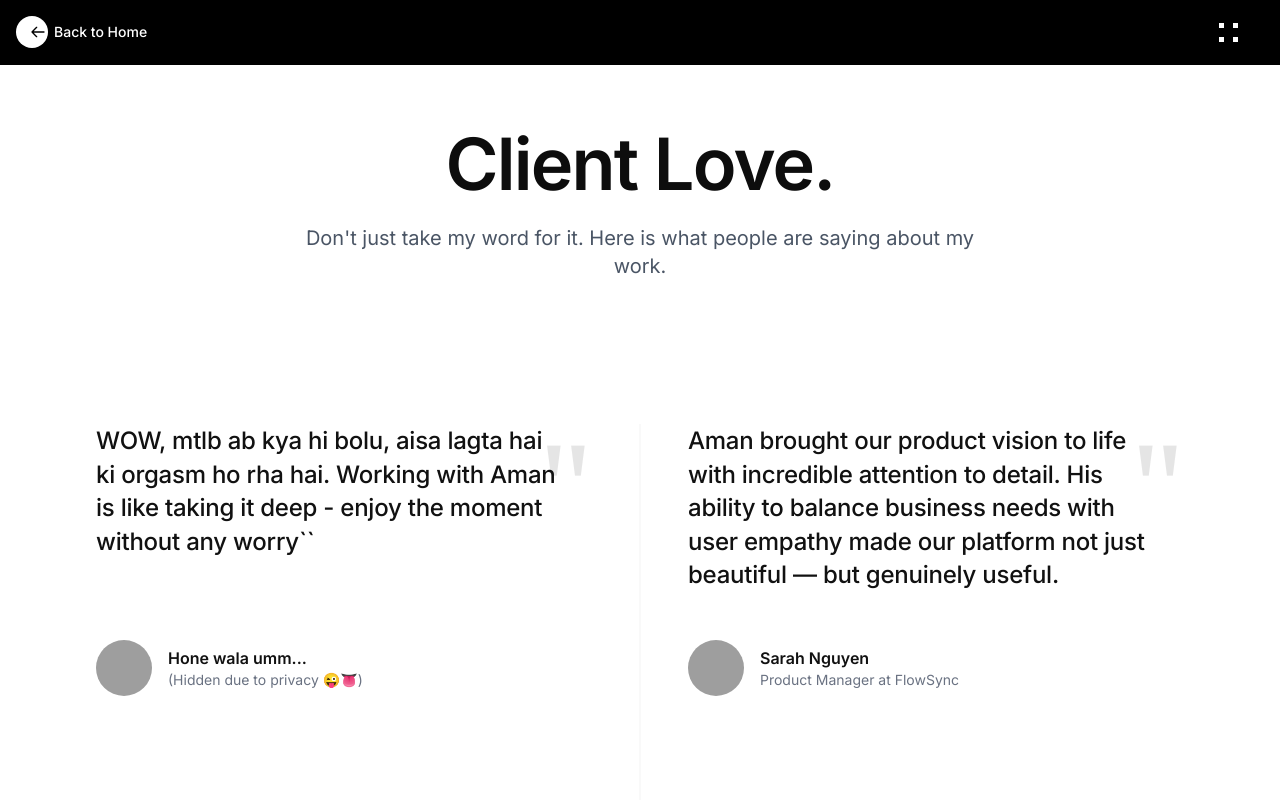
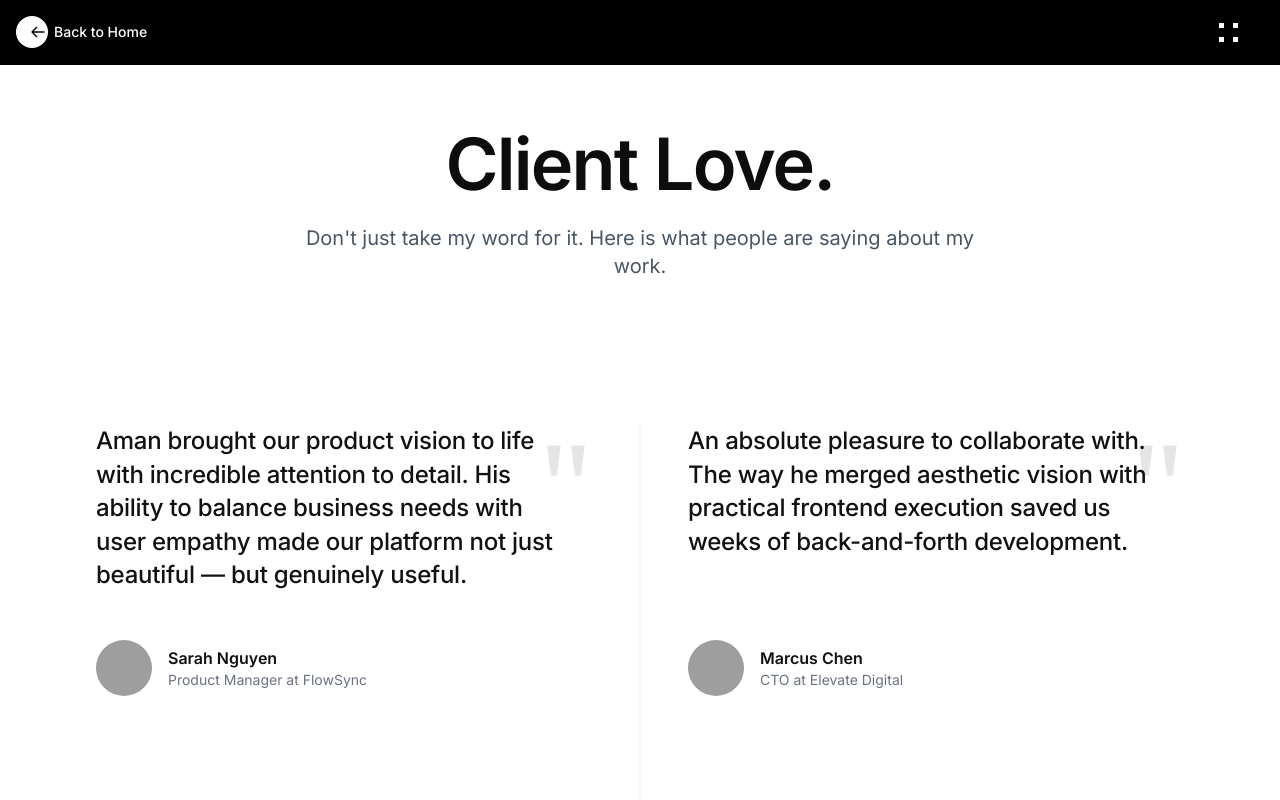
Before and after one commit to amansinghkaushik/Portfolio, a React app: page /testimonials in a window 1280 px wide. Shown: the top 800 px of the page. Built offline with nearby package versions, Linux system fonts and the light colour scheme; grey boxes are pictures that could not be loaded; the HTML template or start-up script is replaced by a standard one; a web font is replaced by a local one.

Commit message:
Remove inappropriate testimonial entry
Removed a testimonial entry from the testimonials data.

```diff
--- a/src/data/testimonials.js
+++ b/src/data/testimonials.js
@@ -1,10 +1,4 @@
 export const testimonialsData = [
-  {
-    quote: "WOW, mtlb ab kya hi bolu, aisa lagta hai ki orgasm ho rha hai. Working with Aman is like taking it deep - enjoy the moment without any worry``",
-    name: "Hone wala umm...",
-    role: "(Hidden due to privacy 😜👅)",
-    avatar: "https://i.pravatar.cc/150?img=11´"
-  },
   {
     quote: "Aman brought our product vision to life with incredible attention to detail. His ability to balance business needs with user empathy made our platform not just beautiful — but genuinely useful.",
     name: "Sarah Nguyen",
```
